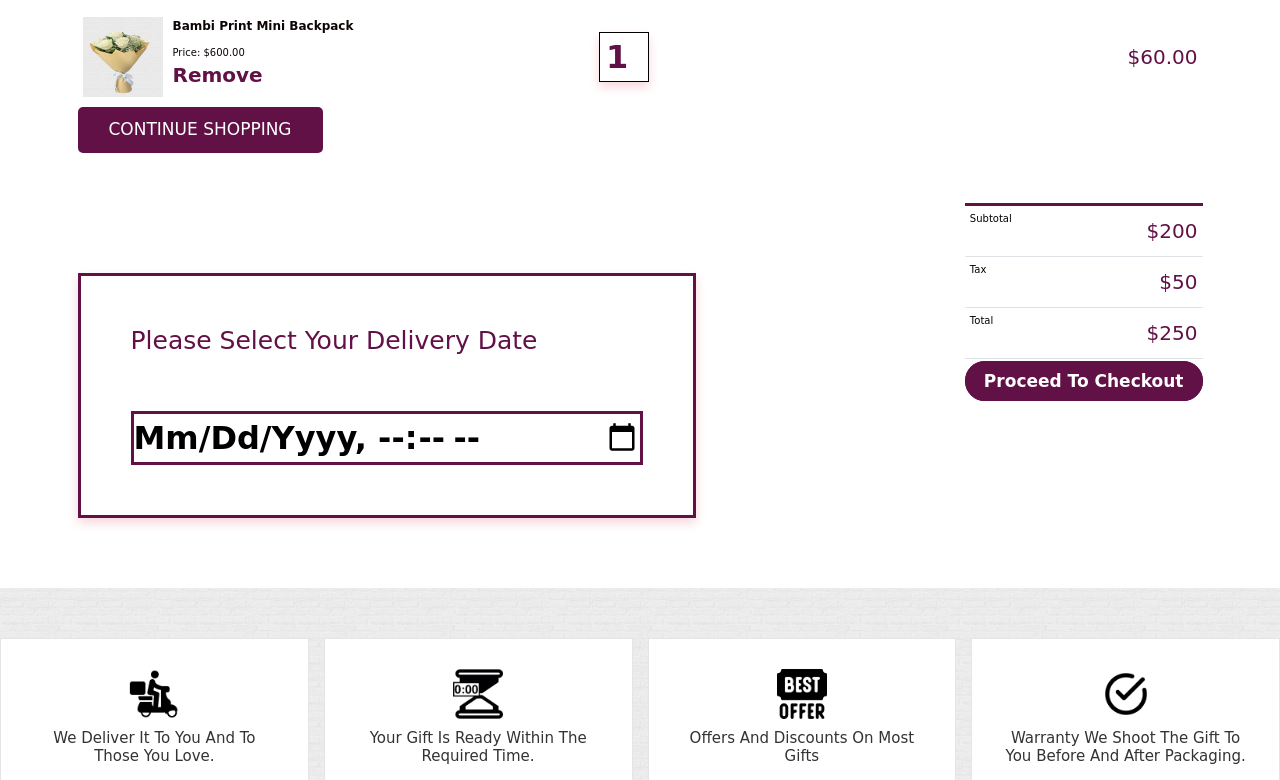
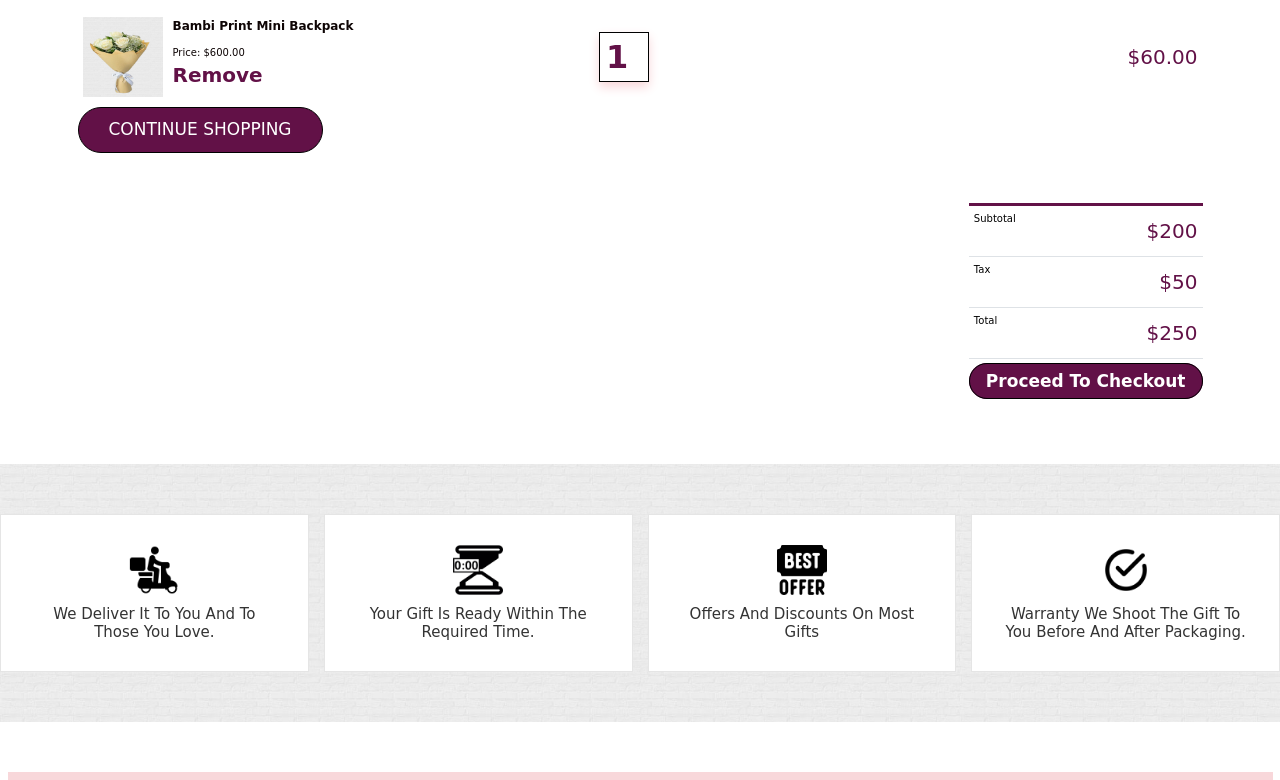
Before and after one commit to BayanALriyati/MasterPiece-frontEnd, a plain HTML site: page yourCart.html in a window 1280 px wide. Shown: the part 931-1711 px from the top of the page. Drawn offline with nearby package versions, Linux system fonts and the light colour scheme.

Commit message:
frontEnd

```diff
--- a/css/style.css
+++ b/css/style.css
@@ -371,12 +371,6 @@ section{
 }
 
 .btn{
-   z-index: 1000;
-   text-align: center;
-   margin: auto auto;
-   display:inline-block;
-   padding:.9rem 3rem;
-   /* border: 1px solid black; */
    border-radius: .5rem;
    color:var(--white);
    background:var(--dark-color);
@@ -1246,22 +1240,41 @@ img {
    margin-top:3rem;
  }
 
- .total-price .continue {
-   border: 3px solid var(--dark-color);
-   width: 100%;
-   font-weight: bolder;
-   max-width: 35rem;
-   margin-right: 0rem;
-   margin-top: 10rem;
-}
-
- .total-price .checkout {
-   border: 3px solid var(--dark-color);
-   width: 100%;
-   font-weight: bolder;
-   max-width: 35rem;
-   margin-right: 0rem;
-   margin-top: 10rem;
+  /* .continue {
+   z-index: 1000;
+   text-align: center;
+   margin: auto auto;
+   display:inline-block;
+   padding:.9rem 3rem;
+   border-radius: .5rem;
+   color:var(--white);
+   background:var(--dark-color);
+   font-size: 1.7rem;
+   cursor: pointer;
+   font-weight: 500;
+   text-decoration: none;
+} */
+
+  .btnCart {
+   z-index: 1000;
+   text-align: center;
+   margin: auto auto;
+   display:inline-block;
+   padding:.9rem 3rem;
+   border: 1px solid black;
+   border-radius: 5rem;
+   color:var(--white);
+   background:var(--dark-color);
+   font-size: 1.7rem;
+   cursor: pointer;
+   font-weight: 500;
+   text-decoration: none;
+
+}
+
+.btnCart:hover{
+   color:var(--black);
+   background-image: url(../images/heading-bg.jpg);
 }
 
  td:last-child {
--- a/yourCart.html
+++ b/yourCart.html
@@ -146,7 +146,7 @@
         <td class="price">$60.00</td>
       </tr>
     </table>
-    <a href="./yourGift.html" class="continue btn">CONTINUE SHOPPING</a>
+    <a href="./yourGift.html" target="_blank" class="btnCart">CONTINUE SHOPPING</a>
 
     <div class="total-price">
         <div >
@@ -164,14 +164,8 @@
           <td>$250</td>
         </tr>
       </table>
-      <a href="./Checkout.html" class="checkout btn">Proceed To Checkout</a>
+        <a href="./Checkout.html" target="_blank" class="btnCart">Proceed To Checkout</a>
     </div>
-   <div class="form-time">
-        <form action="">
-          <h1>Please select your delivery date</h1>
-          <input type="datetime-local" id="time" class="time" name="time">
-         </form>
-      </div>
     </div>
   </div>
 
```
Also changed, not shown: Category.html (+5 -5 lines), index.html (+1 -1 lines), login.html (+4 -0 lines).
